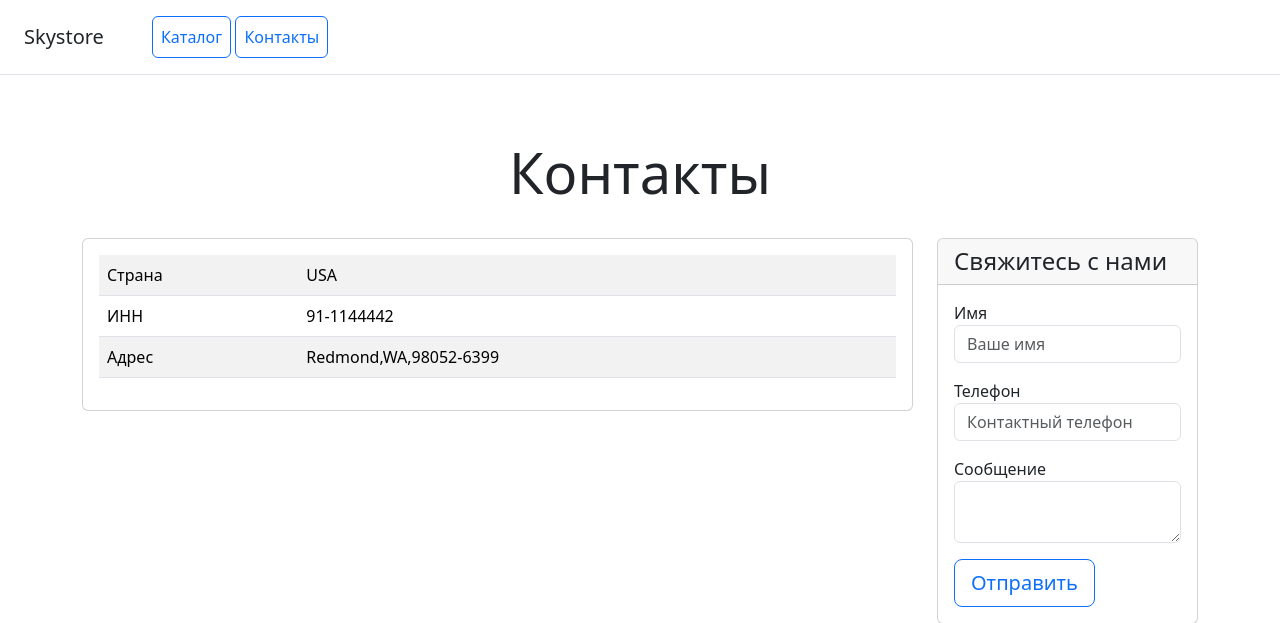
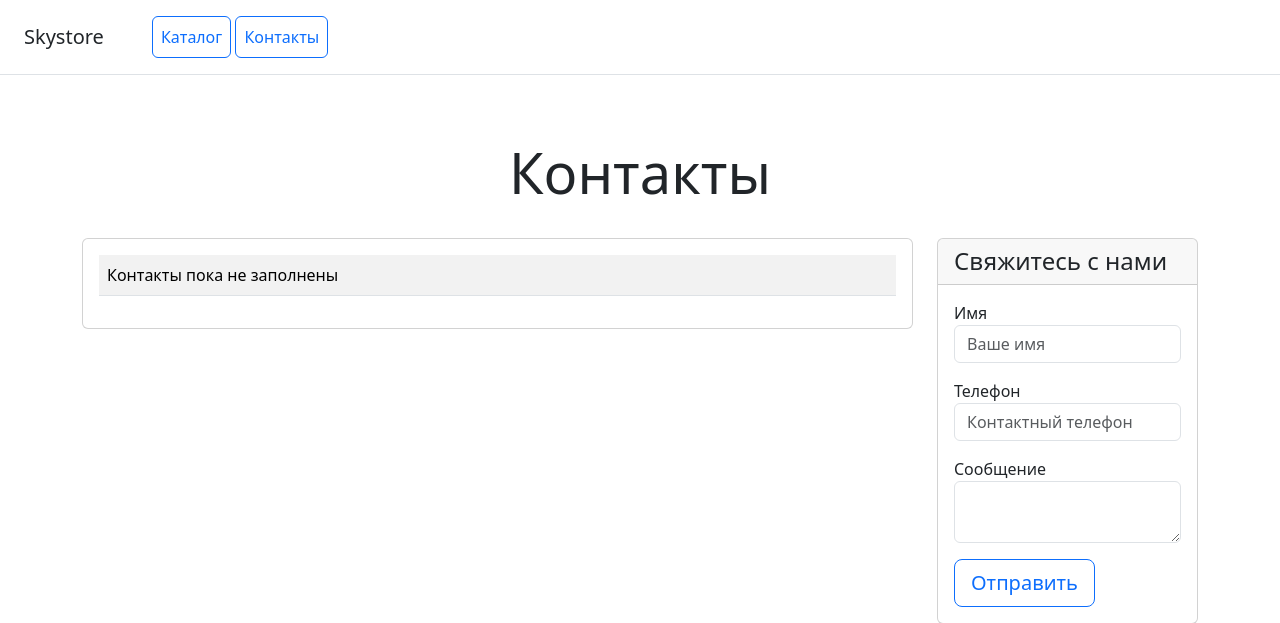
Before and after one commit to yulechka944992/DjangoHomework, a Django app: page /contacts/ in a window 1280 px wide. Shown: the top 623 px of the page. Run offline with Django 5.2, Linux system fonts and the light colour scheme; some libraries are stand-ins or nearby versions.

Commit message:
change file

```diff
--- a/catalog/templates/contacts.html
+++ b/catalog/templates/contacts.html
@@ -25,18 +25,25 @@
             <div class="card mb-4 box-shadow">
                 <div class="card-body">
                     <table class="table table-striped">
+                        {% for contact in contacts %}
                             <tr>
-                            <td class="w-25">Страна</td>
-                            <td>USA</td>
+                                <td class="w-25">Email</td>
+                                <td>{{ contact.email }}</td>
                             </tr>
                             <tr>
-                            <td class="w-25">ИНН</td>
-                            <td>91-1144442</td>
+                                <td class="w-25">Телефон</td>
+                                <td>{{ contact.phone }}</td>
                             </tr>
                             <tr>
                                 <td class="w-25">Адрес</td>
-                            <td>Redmond,WA,98052-6399</td>
+                                <td>{{ contact.address }}</td>
                             </tr>
+                            {% if not forloop.last %}<tr><td colspan="2"><hr></td></tr>{% endif %}
+                        {% empty %}
+                            <tr>
+                                <td colspan="2">Контакты пока не заполнены</td>
+                            </tr>
+                        {% endfor %}
                     </table>
                 </div>
             </div>
```
Lines whose indentation alone changed are shown as unchanged.
